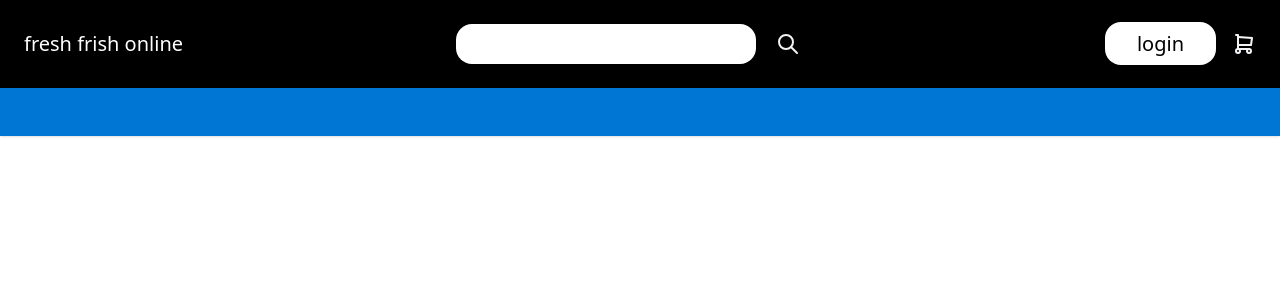
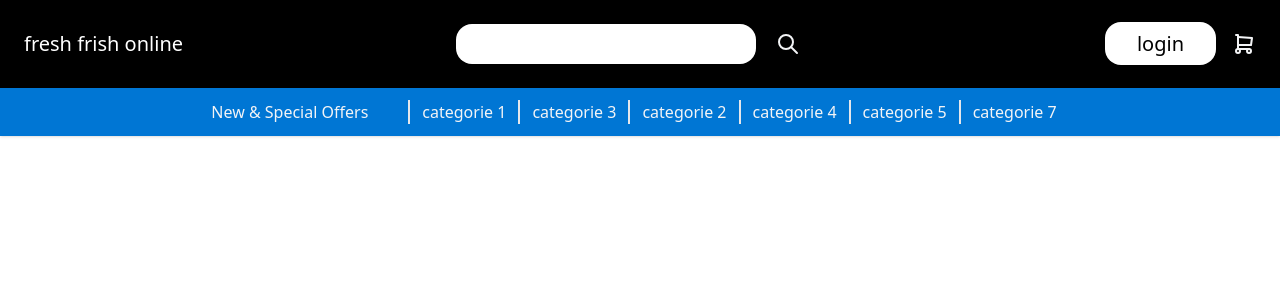
Before and after one commit to Oussama-lasri/FILEROUGE-FRESH-FISH-ONLINE-, a Vue app in the folder frontend/fresh-fish-online/: page / in a window 1280 px wide. Shown: the top 300 px of the page. Built offline with nearby package versions, Linux system fonts and the light colour scheme.

Commit message:
modification in navbar

```diff
--- a/frontend/fresh-fish-online/src/components/navbar.vue
+++ b/frontend/fresh-fish-online/src/components/navbar.vue
@@ -35,8 +35,16 @@
             </li>
         </ul>
     </div>
-    <div class="bg-myblue text-gray-100 py-6 px-6 shadow md:flex justify-between items-center">
-
+    <div class="bg-myblue text-gray-100 py-3 px-6 shadow md:flex justify-center items-center">
+        <h3 class="mr-10 ">New &amp; Special Offers</h3>
+        <ul class="flex justify-center">
+            <li class="border-l-2 px-3 hover:text-gray-300"><a href="">categorie 1</a></li>
+            <li class="border-l-2 px-3 hover:text-gray-300"><a href="">categorie 3</a></li>
+            <li class="border-l-2 px-3 hover:text-gray-300"><a href="">categorie 2</a></li>
+            <li class="border-l-2 px-3 hover:text-gray-300"><a href="">categorie 4</a></li>
+            <li class="border-l-2 px-3 hover:text-gray-300"><a href="">categorie 5</a></li>
+            <li class="border-l-2 px-3 hover:text-gray-300"><a href="">categorie 7</a></li>
+        </ul>
     </div>
 </template>
 
```
